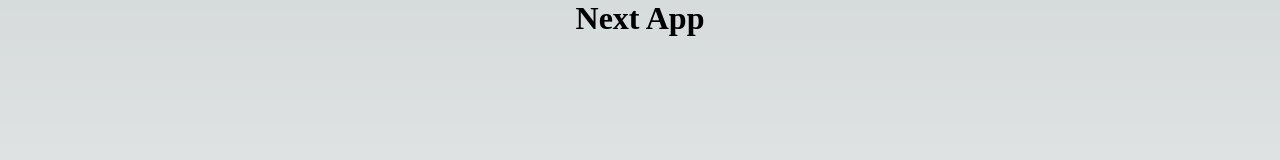
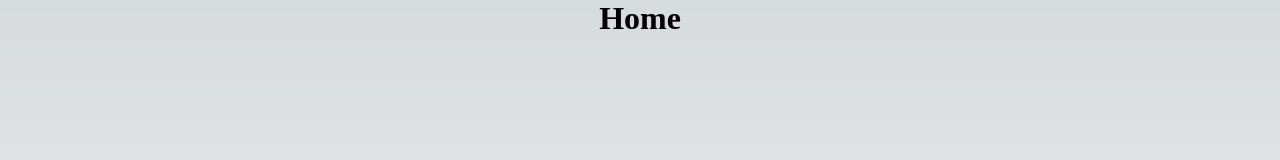
Before and after one commit to Fabricio-L/landscape, a Next.js app: page / in a window 1280 px wide. Shown: the top 160 px of the page. Built offline with nearby package versions, Linux system fonts and the light colour scheme.

Commit message:
feat(layout): Add layout component

```diff
--- /dev/null
+++ b/components/Layout.jsx
@@ -0,0 +1,18 @@
+import Head from "next/head"
+import styles from './Layout.module.css'
+
+export default function Layout({children}) {
+  return (
+    <>
+      <Head>
+        <title>Landscape App</title>
+        <meta name="description" content="Generated by create next app" />
+        <meta name="viewport" content="width=device-width, initial-scale=1, " />
+        <link type="image/png" sizes="16x16" rel="icon" href="https://img.icons8.com/color/48/null/pokeball--v1.png" />
+      </Head>
+      <main className={styles.main}>
+        {children}
+      </main>
+    </>
+  )
+}
--- /dev/null
+++ b/components/Layout.module.css
@@ -0,0 +1,9 @@
+.main {
+  display: flex;
+  flex-direction: column;
+  justify-content: space-between;
+  align-items: center;
+  min-height: 100vh;
+  width: 1280px;
+  margin: auto;
+}
--- a/src/pages/index.js
+++ b/src/pages/index.js
@@ -1,18 +1,10 @@
-import Head from 'next/head'
+import Layout from '../../components/Layout'
 import styles from '@/styles/Home.module.css'
 
 export default function Home() {
   return (
-    <>
-      <Head>
-        <title>Landscape App</title>
-        <meta name="description" content="Generated by create next app" />
-        <meta name="viewport" content="width=device-width, initial-scale=1, " />
-        <link type="image/png" sizes="16x16" rel="icon" href="https://img.icons8.com/color/48/null/pokeball--v1.png" />
-      </Head>
-      <main className={styles.main}>
-        <h1>Next App</h1>
-      </main>
-    </>
+    <Layout>
+      <h1>Home</h1>
+    </Layout>
   )
 }
```
Also changed, not shown: src/pages/pokedex.js (+4 -3 lines).
